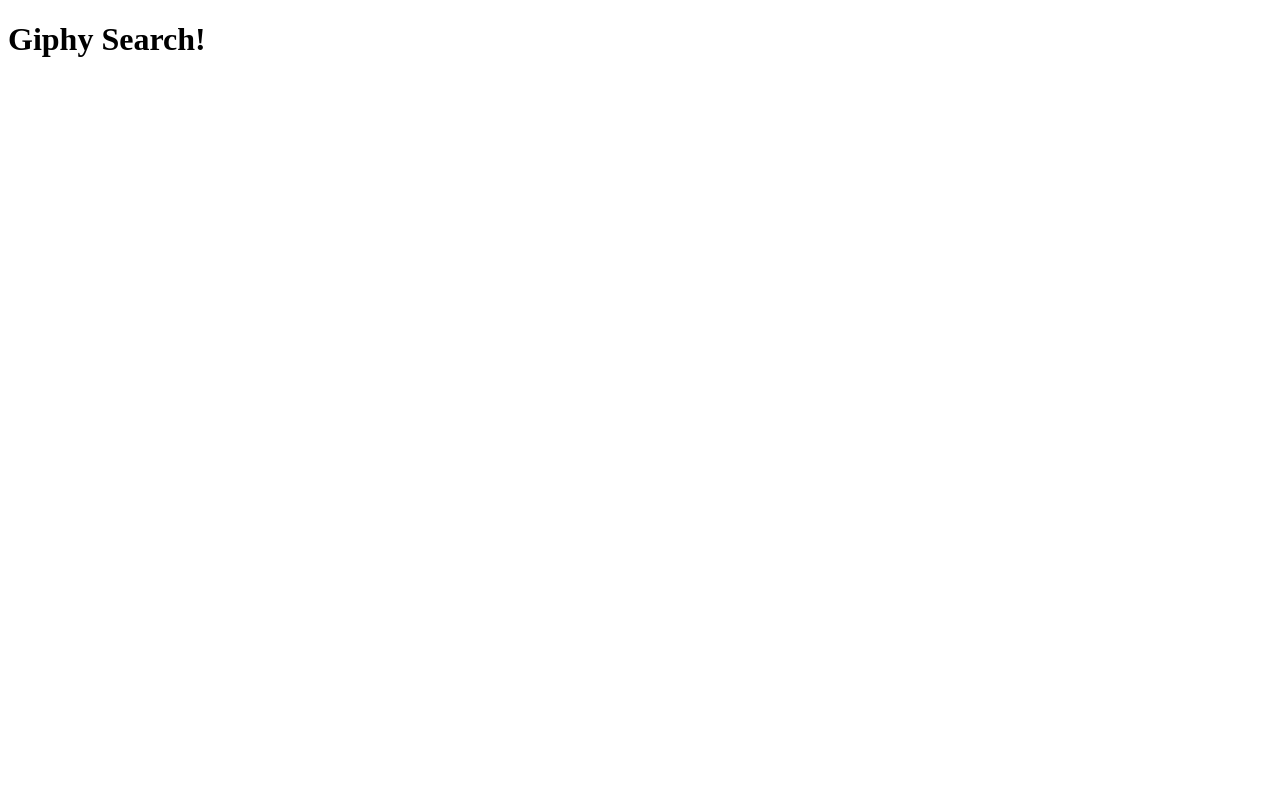
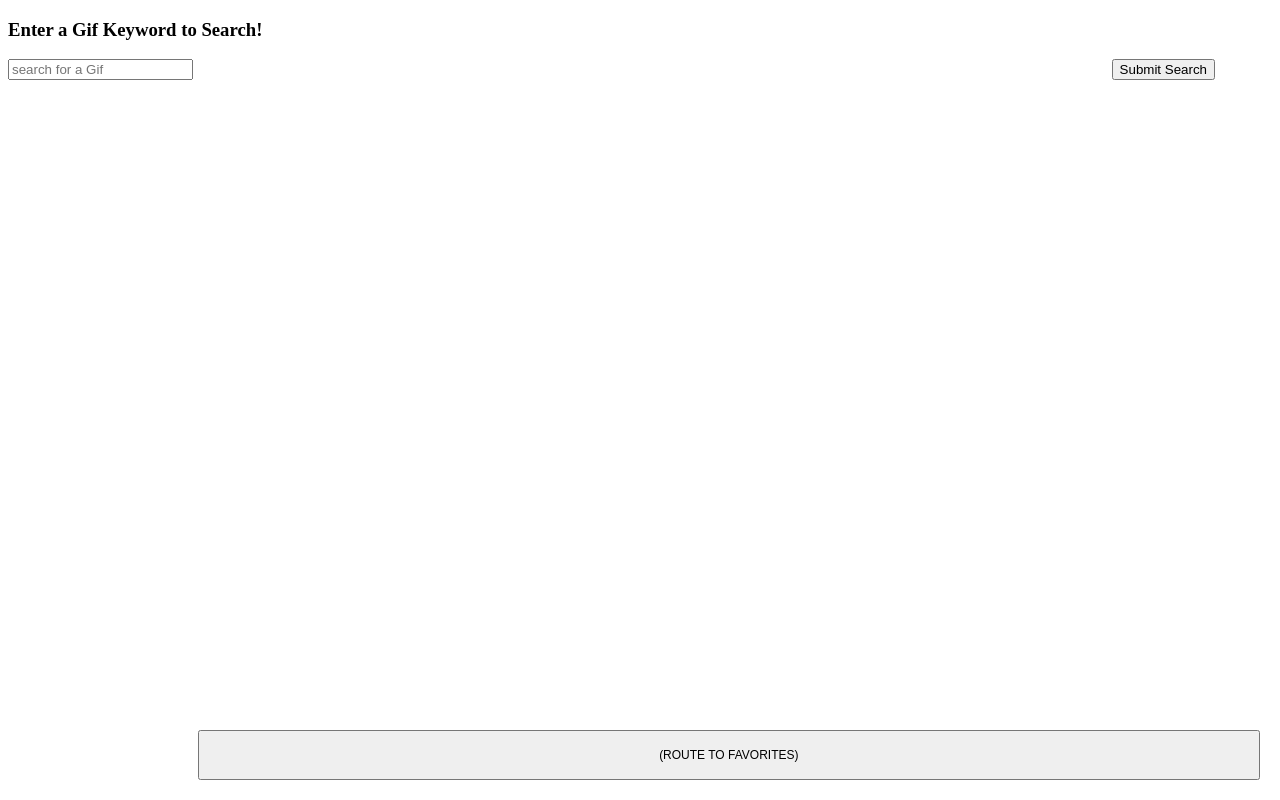
Before and after one commit to MadTofu22/group-giphy-saga-project, a React (Create React App) app: page /#/ in a window 1280 px wide. Built offline with nearby package versions, Linux system fonts and the light colour scheme.

Commit message:
form setup and front end structure

```diff
--- a/package.json
+++ b/package.json
@@ -10,6 +10,7 @@
     "pg": "^8.2.1",
     "react": "^16.8.6",
     "react-dom": "^16.8.6",
+    "react-redux": "^7.2.2",
     "react-scripts": "^3.4.0"
   },
   "devDependencies": {
--- a/src/components/App/App.js
+++ b/src/components/App/App.js
@@ -1,16 +1,16 @@
 import React, { Component } from 'react';
-
+import SearchForm from '../SearchForm/SearchForm';
 
 class App extends Component {
 
   render() {
     return (
       <div>
-        <h1>Giphy Search!</h1>
+        <h3>Enter a Gif Keyword to Search!</h3>
+        <SearchForm/>
       </div>
     );
   }
-
 }
 
 export default App;
--- /dev/null
+++ b/src/components/SearchForm/SearchForm.css
@@ -0,0 +1,19 @@
+#routeBtn {
+    float: right;
+    width: 83%;
+    margin-right: 0px;
+    font-family: Arial, Helvetica, sans-serif;
+    font-size: 12px;
+    height:50px;
+    overflow:auto;
+    position: absolute;
+    right:    20px;
+    bottom:   20px;
+    cursor: pointer;
+}
+
+#submitBtn {
+    cursor: pointer;
+    right:    65px;
+    position: absolute;
+}
--- /dev/null
+++ b/src/components/SearchForm/SearchForm.js
@@ -0,0 +1,41 @@
+import React, { Component } from 'react';
+import './SearchForm.css'
+
+class SearchForm extends Component {
+
+    state = {
+        url: ''
+    };
+
+    componentDidMount = () => {
+
+    };
+
+    handleChange(event){
+      this.setState({
+        url: event.target.value
+      });
+      this.props.dispatch({
+        type: 'FETCH_GIPHY', payload: this.state
+      });
+    };
+
+    render() {
+      return (
+        <>
+            <form>
+            <input onSubmit={this.handleChange} type="text" placeholder="search for a Gif"></input>
+            <button id="submitBtn">Submit Search</button>
+            </form>
+            <div className="searchResults">
+            {/* {this.props.reduxState.giphyReducer.giphyArray.map} */}
+            </div>
+            <br></br>
+            <br></br>
+            <button id="routeBtn">(ROUTE TO FAVORITES)</button>
+        </>
+      );
+    };
+  };
+
+  export default SearchForm;
```
Also changed, not shown: src/components/FavoritesPage/FavoritesPage.js (added, +15 -0 lines), src/components/SearchItem/SearchItem.js (added), src/components/SearchList/SearchList.js (added).
